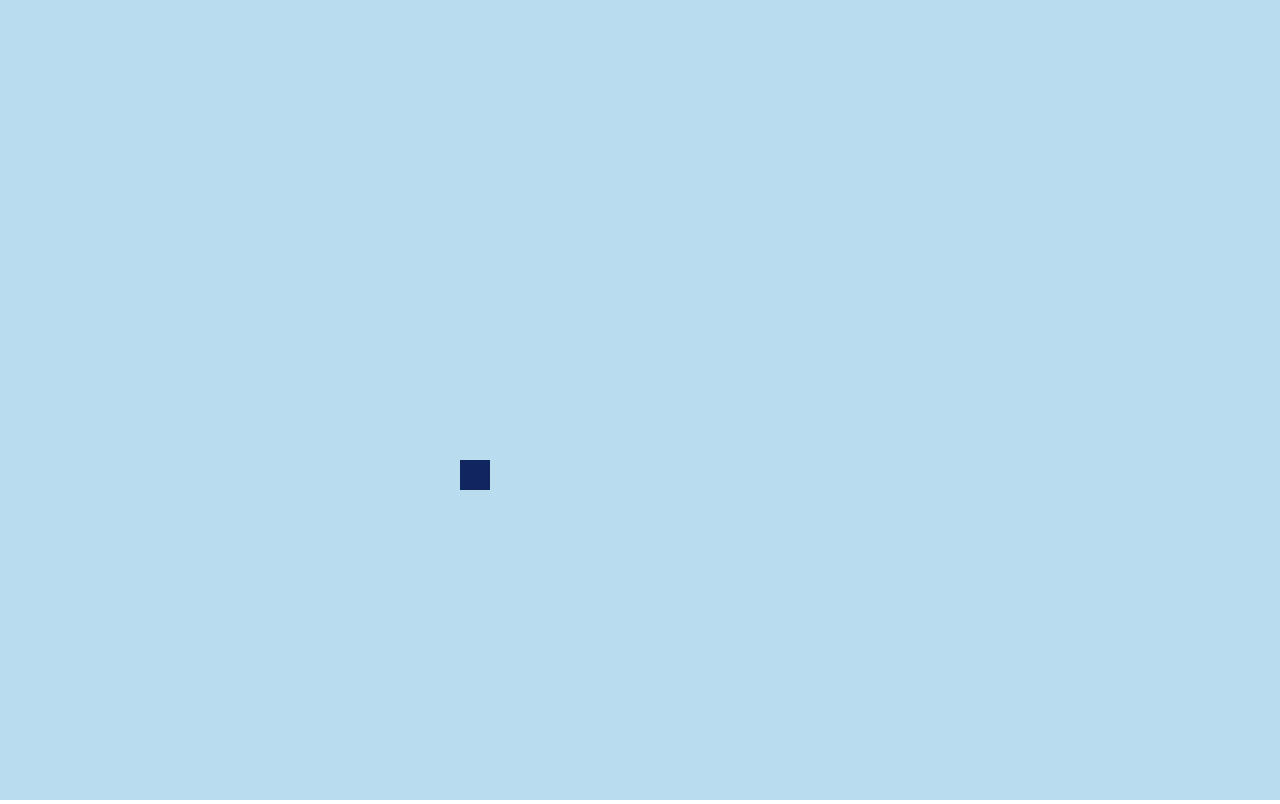
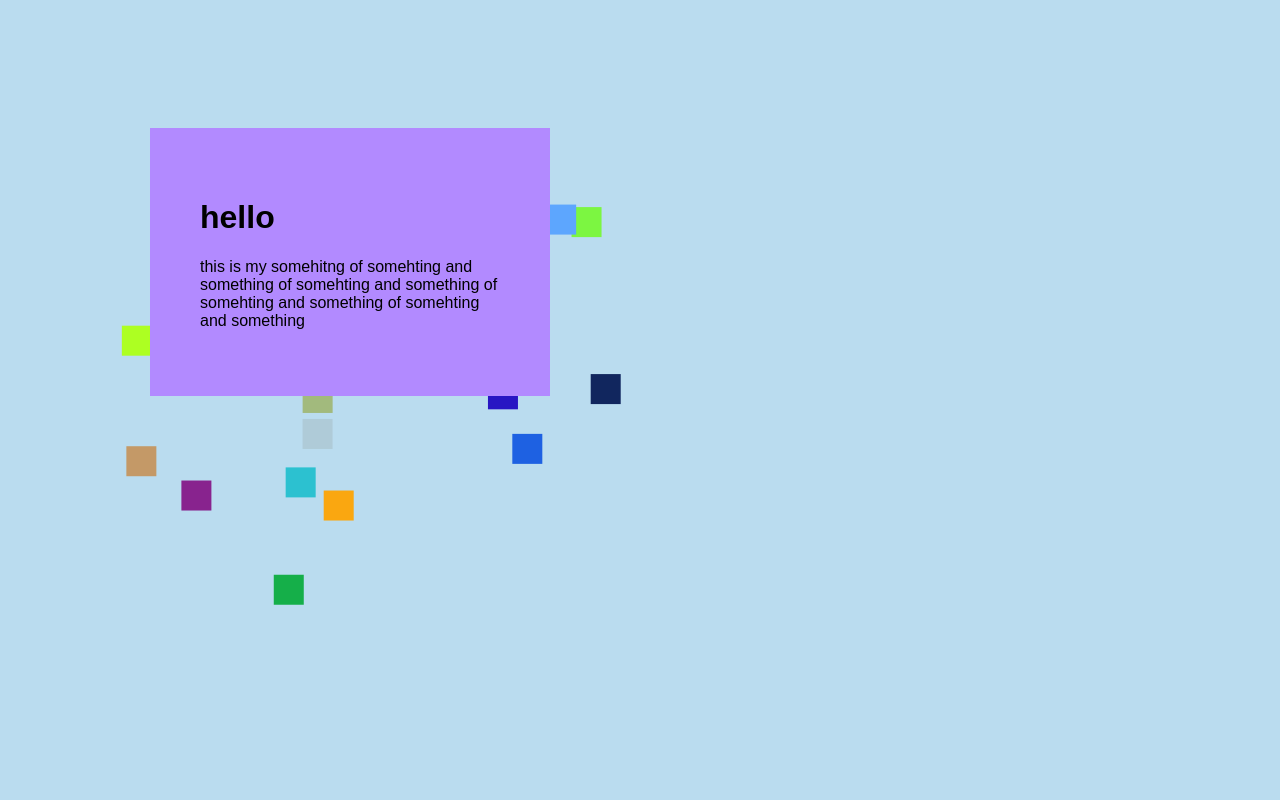
Before and after one commit to michaelWebDeveloper/Nuxtest, a Nuxt app: page /drawing in a window 1280 px wide. Built offline with nearby package versions, Linux system fonts and the light colour scheme.

Commit message:
[ Рисоваие на холсте ] Подготовил первую версию графически анимированной страницы

```diff
--- a/drawing/getRenderableElements.js
+++ /dev/null
@@ -1,10 +0,0 @@
-import GraphicRect from "~/drawing/renderable/GraphicRect.js";
-import { getRandomColor } from "~/drawing/utils/random.js";
-
-export default () => {
-    const elements = [];
-
-    elements.push(new GraphicRect(10, 10, 30, 30, getRandomColor()))
-
-    return elements
-}
--- a/drawing/renderable/GraphicRect.js
+++ b/drawing/renderable/GraphicRect.js
@@ -1,20 +1,34 @@
+import { getRandomInt } from "~/drawing/utils/random.js";
 
 export default class GraphicRect {
 
+    ctx
+    direction
+
     constructor(x, y, width, height, color) {
-        this.x = x;
-        this.y = y;
+        this.x = 300;
+        this.y = 300;
         this.width = width;
         this.height = height;
         this.color = color;
     }
 
     update() {
-        this.x++
-        this.y++
+
+
+        this.x+= this.direction.x
+        this.y+= this.direction.y
     }
 
     render(ctx){
+        if(!this.ctx) this.ctx = ctx
+        if(!this.direction){
+            const randomPoint = {x: getRandomInt(0, ctx.canvas.width), y: getRandomInt(0, ctx.canvas.height)};
+            const delta = {x: -(this.x - randomPoint.x), y: -(this.y - randomPoint.y)}
+            const deltaLength = Math.sqrt(Math.pow(delta.x, 2) + Math.pow(delta.y, 2));
+            this.direction = {x: delta.x / deltaLength, y: delta.y / deltaLength};
+        }
+
         ctx.fillStyle = this.color
         ctx.fillRect(this.x, this.y, this.width, this.height)
 
--- a/drawing/useDrawing.js
+++ b/drawing/useDrawing.js
@@ -1,27 +1,19 @@
-import GetRenderableElements from "~/drawing/getRenderableElements.js";
-
+import useElements from "~/drawing/useElements.js";
 
 export default function useDrawing(ctx, canvas) {
 
-    /** Список отображаемых сущностей */
-    const elements = GetRenderableElements()
+    const {fillElements, renderElements} = useElements()
+    fillElements()
 
     /** Чистка канваса */
     const clear = () => {
         ctx.clearRect(0, 0, canvas.width, canvas.height)
     }
 
-    /** Отрисовка отображаемых сущностей */
-    const renderElements = () => {
-        elements.forEach(element => {
-            element.render(ctx)
-        })
-    }
-
     /** Цикл отрисовки */
     const renderLoop = () => {
         clear()
-        renderElements()
+        renderElements(ctx)
         requestAnimationFrame(renderLoop)
     }
 
--- /dev/null
+++ b/drawing/useElements.js
@@ -0,0 +1,44 @@
+import GraphicRect from "~/drawing/renderable/GraphicRect.js";
+import { getRandomColor } from "~/drawing/utils/random.js";
+
+export default () => {
+    const elements = [];
+
+    const fillElements = () => {
+        elements.push(new GraphicRect(10, 10, 30, 30, getRandomColor()))
+
+        setInterval(() => {
+            elements.push(new GraphicRect(10, 10, 30, 30, getRandomColor()))
+        }, 200)
+    }
+
+    const checkElementVisable = (ctx, element) => {
+        const canvas = ctx.canvas
+        return !(
+            element.x > canvas.width ||
+            element.y > canvas.height ||
+            element.x < -element.width ||
+            element.y < -element.height
+        )
+    }
+
+    /** Отрисовка отображаемых сущностей */
+    const renderElements = (ctx) => {
+        elements.forEach((element, index) => {
+            if(!checkElementVisable(ctx, element))
+                elements.splice(index, 1);
+        })
+
+
+        elements.forEach((element) => {
+            element.render(ctx)
+        })
+
+    }
+
+    return {
+        elements,
+        renderElements,
+        fillElements
+    }
+}
--- a/pages/drawing.vue
+++ b/pages/drawing.vue
@@ -1,6 +1,13 @@
 <template>
   <div class="canvas_wrapper" ref="canvas_wrapper">
     <canvas id="canvas" ref="canvas"></canvas>
+    <div class="info">
+      <h1>hello</h1>
+      <p>this is my somehitng of somehting and something
+        of somehting and something
+        of somehting and something
+        of somehting and something </p>
+    </div>
   </div>
 </template>
 
@@ -28,4 +35,13 @@
   height: 100%;
   background-color: #badcef;
 }
+.info{
+  padding: 50px;
+  background-color: #b28aff;
+  position: absolute;
+  top: 128px;
+  left: 150px;
+  width: 300px;
+  font-family: Arial;
+}
 </style>
```
